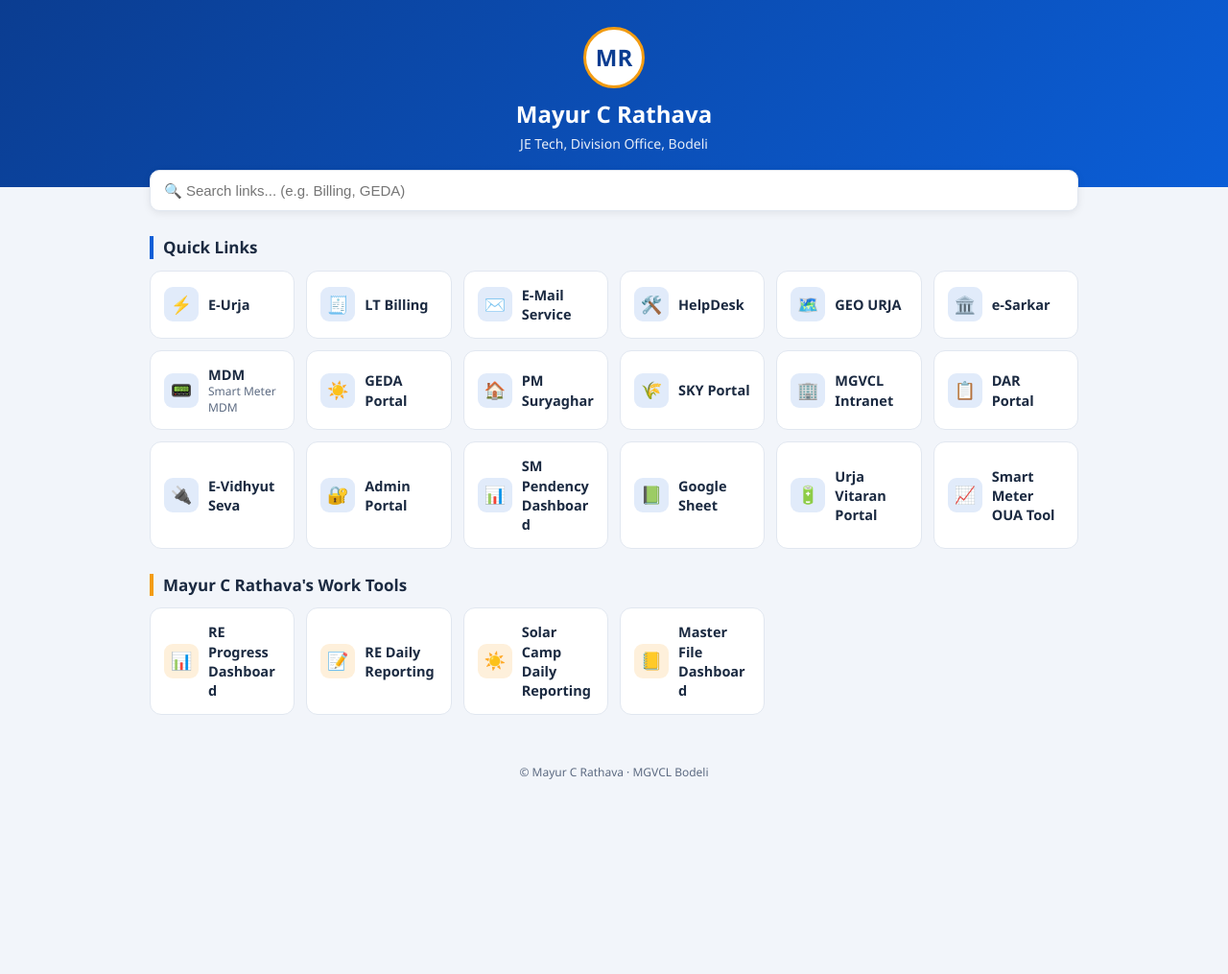
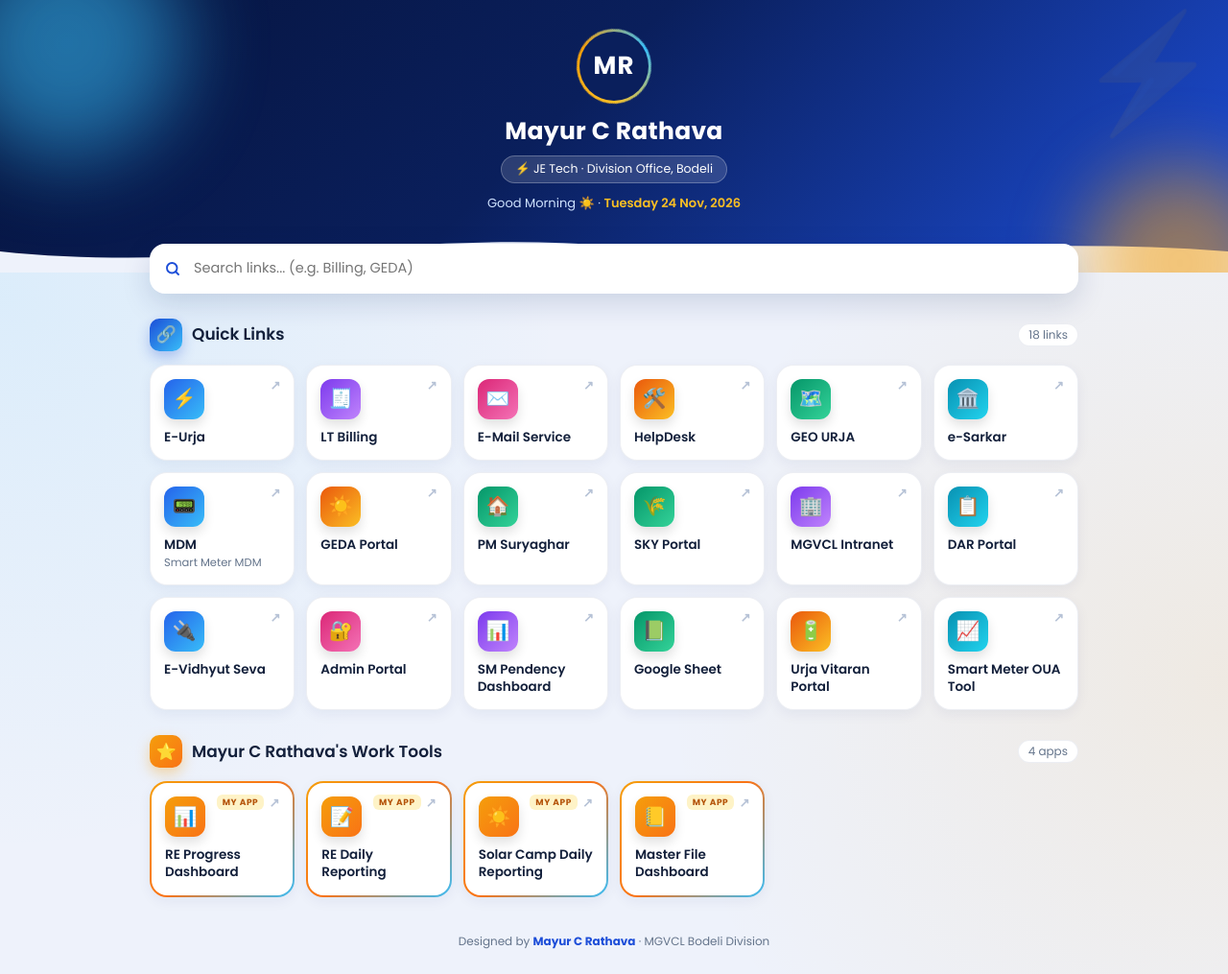
Before and after one commit to mayur007rathwa-lgtm/All-link, a plain HTML site: page index.html in a window 1280 px wide. Shown: the whole page at 96% size. Before the commit the page ends 833 px from the top, so only its background shows below. Drawn offline with Linux system fonts and the light colour scheme.

Commit message:
Redesign page with a more attractive look
Co-Authored-By: Claude Opus 5.5 <noreply@anthropic.com>
Claude-Session: https://claude.ai/code/session_011tF2MY4FyVkvXHuzd6R6X6

```diff
--- a/index.html
+++ b/index.html
@@ -1,88 +1,175 @@
 <!DOCTYPE html>
-<html lang="gu">
+<html lang="en">
 <head>
 <meta charset="UTF-8">
 <meta name="viewport" content="width=device-width, initial-scale=1.0">
+<meta name="theme-color" content="#0a1f5c">
 <title>Mayur C Rathava | Quick Links</title>
+<link rel="preconnect" href="https://fonts.googleapis.com">
+<link href="https://fonts.googleapis.com/css2?family=Poppins:wght@400;500;600;700&display=swap" rel="stylesheet">
 <style>
-  :root{--bg:#f2f5fa;--card:#fff;--text:#1b2a41;--muted:#5d6b82;--brand:#0b5ed7;--brand2:#f39c12;--border:#e1e7f0}
-  @media (prefers-color-scheme:dark){:root{--bg:#0f1622;--card:#182233;--text:#e8eef7;--muted:#9fb0c8;--border:#26344b}}
+  :root{
+    --bg:#eef2fb;--card:#ffffff;--text:#13203b;--muted:#64748b;--border:rgba(15,40,100,.08);
+    --navy:#0a1f5c;--blue:#1d4ed8;--sky:#38bdf8;--gold:#f59e0b;--gold2:#fbbf24;
+  }
   *{box-sizing:border-box;margin:0;padding:0}
   html,body{width:100%;max-width:100%;overflow-x:hidden;-webkit-text-size-adjust:100%;text-size-adjust:100%}
-  body{font-family:"Segoe UI",Roboto,"Noto Sans Gujarati",Arial,sans-serif;background:var(--bg);color:var(--text);line-height:1.4}
-  header{width:100%;background:linear-gradient(135deg,#0b3d91,#0b5ed7);color:#fff;padding:28px 16px 36px;text-align:center}
-  .logo{width:64px;height:64px;border-radius:50%;background:#fff;color:#0b3d91;font-weight:800;font-size:24px;display:flex;align-items:center;justify-content:center;margin:0 auto 10px;border:3px solid var(--brand2)}
-  header h1{font-size:24px;color:#fff}
-  header p{color:#fff}
-  header p{opacity:.9;font-size:14px;margin-top:4px}
-  .wrap{max-width:1000px;margin:-18px auto 0;padding:0 16px 32px}
-  .search{display:block;width:100%;max-width:100%;min-width:0;padding:12px 14px;border-radius:10px;border:1px solid var(--border);background:var(--card);color:var(--text);font-size:15px;box-shadow:0 2px 8px rgba(0,0,0,.08)}
+  body{font-family:"Poppins","Segoe UI",Roboto,Arial,sans-serif;background:var(--bg);color:var(--text);line-height:1.35;
+    background-image:radial-gradient(circle at 0% 30%,rgba(56,189,248,.10),transparent 40%),radial-gradient(circle at 100% 70%,rgba(245,158,11,.10),transparent 40%)}
+
+  /* ---------- HEADER ---------- */
+  header{position:relative;width:100%;overflow:hidden;color:#fff;text-align:center;padding:30px 16px 64px;
+    background:linear-gradient(135deg,#06143d 0%,#0a1f5c 45%,#1d4ed8 100%)}
+  header::before,header::after{content:"";position:absolute;border-radius:50%;filter:blur(40px);opacity:.55;animation:float 9s ease-in-out infinite}
+  header::before{width:220px;height:220px;background:#38bdf8;top:-80px;left:-60px}
+  header::after{width:200px;height:200px;background:#f59e0b;bottom:-90px;right:-50px;animation-delay:-4s}
+  @keyframes float{50%{transform:translate(20px,15px) scale(1.1)}}
+  .hwrap{position:relative;z-index:1}
+  .bolt{position:absolute;font-size:120px;opacity:.06;right:8px;top:-6px;z-index:0;pointer-events:none}
+  .logo{width:78px;height:78px;margin:0 auto 12px;border-radius:50%;padding:3px;
+    background:conic-gradient(from 0deg,var(--gold),var(--sky),var(--gold2),var(--gold));animation:spin 6s linear infinite}
+  .logo span{display:flex;width:100%;height:100%;border-radius:50%;align-items:center;justify-content:center;
+    background:#0a1f5c;font-weight:700;font-size:26px;letter-spacing:1px;animation:spin 6s linear infinite reverse}
+  @keyframes spin{to{transform:rotate(360deg)}}
+  header h1{font-size:25px;font-weight:700;color:#fff;letter-spacing:.3px}
+  .role{display:inline-block;margin-top:8px;padding:5px 14px;border-radius:30px;font-size:12.5px;color:#fff;
+    background:rgba(255,255,255,.14);border:1px solid rgba(255,255,255,.25);backdrop-filter:blur(6px)}
+  .greet{margin-top:12px;font-size:13px;color:#cfe3ff}
+  .greet b{color:var(--gold2);font-weight:600}
+  .wave{position:absolute;bottom:-1px;left:0;width:100%;height:46px;display:block}
+
+  /* ---------- BODY ---------- */
+  .wrap{max-width:1000px;margin:-30px auto 0;padding:0 16px 28px;position:relative;z-index:2}
+  .searchbox{position:relative}
+  .searchbox svg{position:absolute;left:15px;top:50%;transform:translateY(-50%);width:18px;height:18px;stroke:var(--blue)}
+  .search{display:block;width:100%;max-width:100%;min-width:0;padding:14px 14px 14px 44px;border-radius:16px;border:2px solid transparent;
+    background:var(--card);color:var(--text);font:inherit;font-size:14.5px;outline:none;box-shadow:0 10px 30px rgba(10,31,92,.15);transition:.2s}
+  .search:focus{border-color:var(--sky)}
+
   section{margin-top:26px}
-  h2{font-size:17px;margin-bottom:12px;padding-left:10px;border-left:4px solid var(--brand)}
-  h2.mine{border-color:var(--brand2)}
+  .sec-title{display:flex;align-items:center;gap:10px;margin-bottom:14px}
+  .sec-title .dot{width:34px;height:34px;border-radius:10px;display:flex;align-items:center;justify-content:center;font-size:17px;
+    background:linear-gradient(135deg,var(--blue),var(--sky));box-shadow:0 6px 14px rgba(29,78,216,.3)}
+  .sec-title h2{font-size:17px;font-weight:600}
+  .sec-title .count{margin-left:auto;white-space:nowrap;flex-shrink:0;font-size:12px;color:var(--muted);background:var(--card);padding:3px 10px;border-radius:20px;border:1px solid var(--border)}
+  .mine .sec-title .dot{background:linear-gradient(135deg,var(--gold),#f97316);box-shadow:0 6px 14px rgba(245,158,11,.35)}
+
   .grid{display:grid;grid-template-columns:repeat(auto-fill,minmax(min(100%,150px),1fr));gap:12px}
-  a.card{min-width:0;overflow-wrap:anywhere;display:flex;align-items:center;gap:10px;padding:14px;background:var(--card);border:1px solid var(--border);border-radius:12px;text-decoration:none;color:var(--text);font-weight:600;font-size:14.5px;transition:.15s}
-  a.card:hover{transform:translateY(-2px);border-color:var(--brand);box-shadow:0 4px 14px rgba(11,94,215,.15)}
-  a.card .ic{flex:0 0 36px;height:36px;border-radius:9px;background:rgba(11,94,215,.12);color:var(--brand);display:flex;align-items:center;justify-content:center;font-size:18px}
-  .mine-grid a.card .ic{background:rgba(243,156,18,.15);color:var(--brand2)}
-  a.card small{display:block;font-weight:400;color:var(--muted);font-size:12px}
-  footer{text-align:center;color:var(--muted);font-size:12px;padding:20px 16px}
+  a.card{position:relative;min-width:0;overflow-wrap:anywhere;display:flex;flex-direction:column;align-items:flex-start;gap:10px;
+    padding:14px;background:var(--card);border:1px solid var(--border);border-radius:18px;text-decoration:none;color:var(--text);
+    font-weight:600;font-size:13.5px;box-shadow:0 4px 14px rgba(15,40,100,.06);transition:transform .2s,box-shadow .2s;
+    opacity:0;animation:pop .45s ease forwards}
+  a.card:hover,a.card:active{transform:translateY(-4px);box-shadow:0 12px 24px rgba(15,40,100,.14)}
+  a.card::after{content:"↗";position:absolute;top:12px;right:14px;font-size:13px;color:#b6c2d6}
+  @keyframes pop{from{opacity:0;transform:translateY(14px)}to{opacity:1;transform:none}}
+  .ic{width:42px;height:42px;border-radius:12px;display:flex;align-items:center;justify-content:center;font-size:20px;color:#fff;
+    box-shadow:0 6px 12px rgba(0,0,0,.12)}
+  a.card small{display:block;font-weight:400;color:var(--muted);font-size:11.5px;margin-top:2px}
+  /* colourful icon tiles */
+  .g1{background:linear-gradient(135deg,#2563eb,#38bdf8)} .g2{background:linear-gradient(135deg,#7c3aed,#c084fc)}
+  .g3{background:linear-gradient(135deg,#059669,#34d399)} .g4{background:linear-gradient(135deg,#ea580c,#fbbf24)}
+  .g5{background:linear-gradient(135deg,#db2777,#f472b6)} .g6{background:linear-gradient(135deg,#0891b2,#22d3ee)}
+
+  /* own tools: premium gold look */
+  .mine a.card{background:linear-gradient(var(--card),var(--card)) padding-box,linear-gradient(135deg,var(--gold),#f97316,var(--sky)) border-box;
+    border:2px solid transparent}
+  .mine a.card::before{content:"MY APP";position:absolute;top:12px;right:30px;font-size:9px;font-weight:700;letter-spacing:.6px;
+    color:#b45309;background:#fef3c7;padding:2px 6px;border-radius:6px}
+  .mine .ic{background:linear-gradient(135deg,var(--gold),#f97316)}
+
+  .empty{display:none;text-align:center;color:var(--muted);padding:20px;font-size:14px}
+  footer{text-align:center;color:var(--muted);font-size:12px;padding:10px 16px 26px}
+  footer b{color:var(--blue)}
+
+  @media (prefers-color-scheme:dark){
+    :root{--bg:#0b1222;--card:#141e33;--text:#e7eefc;--muted:#94a3b8;--border:rgba(255,255,255,.07)}
+    a.card::after{color:#475569}
+    .mine a.card::before{background:#422006;color:#fbbf24}
+  }
+  @media (prefers-reduced-motion:reduce){*{animation:none!important;opacity:1!important}}
 </style>
 </head>
 <body>
 <header>
-  <div class="logo">MR</div>
-  <h1>Mayur C Rathava</h1>
-  <p>JE Tech, Division Office, Bodeli</p>
+  <div class="bolt">⚡</div>
+  <div class="hwrap">
+    <div class="logo"><span>MR</span></div>
+    <h1>Mayur C Rathava</h1>
+    <div class="role">⚡ JE Tech · Division Office, Bodeli</div>
+    <p class="greet" id="greet">Welcome</p>
+  </div>
+  <svg class="wave" viewBox="0 0 1440 80" preserveAspectRatio="none"><path fill="#eef2fb" id="wavepath" d="M0,40 C240,80 480,0 720,30 C960,60 1200,10 1440,40 L1440,80 L0,80 Z"/></svg>
 </header>
 
 <div class="wrap">
-  <input class="search" id="q" type="search" placeholder="🔍 Search links... (e.g. Billing, GEDA)">
+  <div class="searchbox">
+    <svg viewBox="0 0 24 24" fill="none" stroke-width="2.5" stroke-linecap="round"><circle cx="11" cy="11" r="7"/><path d="M20 20l-4-4"/></svg>
+    <input class="search" id="q" type="search" placeholder="Search links... (e.g. Billing, GEDA)">
+  </div>
 
-  <!-- ===== SECTION 1 : COMMON QUICK LINKS (same as reference page) ===== -->
+  <!-- ===== SECTION 1 : COMMON QUICK LINKS ===== -->
   <section>
-    <h2>Quick Links</h2>
+    <div class="sec-title"><span class="dot">🔗</span><h2>Quick Links</h2><span class="count">18 links</span></div>
     <div class="grid">
-      <a class="card" href="http://otpauthmg.guvnl.in:8240/register/login.php" target="_blank" rel="noopener"><span class="ic">⚡</span>E-Urja</a>
-      <a class="card" href="http://mgbill.eurja.co.in:8010/ltbill/" target="_blank" rel="noopener"><span class="ic">🧾</span>LT Billing</a>
-      <a class="card" href="https://mail.guvnl.com/static/login/" target="_blank" rel="noopener"><span class="ic">✉️</span>E-Mail Service</a>
-      <a class="card" href="https://helpdesk.guvnl.in/" target="_blank" rel="noopener"><span class="ic">🛠️</span>HelpDesk</a>
-      <a class="card" href="https://discom.geourja.com/auth/login" target="_blank" rel="noopener"><span class="ic">🗺️</span>GEO URJA</a>
-      <a class="card" href="https://esarkar.gujarat.gov.in/login.jsp" target="_blank" rel="noopener"><span class="ic">🏛️</span>e-Sarkar</a>
-      <a class="card" href="https://mdm.mgvclinfra.in/ouaf/loginPage.jsp" target="_blank" rel="noopener"><span class="ic">📟</span><span>MDM<small>Smart Meter MDM</small></span></a>
-      <a class="card" href="https://srtgeda.gujarat.gov.in/" target="_blank" rel="noopener"><span class="ic">☀️</span>GEDA Portal</a>
-      <a class="card" href="https://pmsuryaghar.gov.in/#/" target="_blank" rel="noopener"><span class="ic">🏠</span>PM Suryaghar</a>
-      <a class="card" href="https://sky.guvnl.in/login.html" target="_blank" rel="noopener"><span class="ic">🌾</span>SKY Portal</a>
-      <a class="card" href="http://10.0.0.72/new/pages/home.php" target="_blank" rel="noopener"><span class="ic">🏢</span>MGVCL Intranet</a>
-      <a class="card" href="http://10.0.0.72/dar_login.php" target="_blank" rel="noopener"><span class="ic">📋</span>DAR Portal</a>
-      <a class="card" href="https://portal.guvnl.in/login.php?err=202" target="_blank" rel="noopener"><span class="ic">🔌</span>E-Vidhyut Seva</a>
-      <a class="card" href="https://portal.guvnl.in/admin/site/login.php" target="_blank" rel="noopener"><span class="ic">🔐</span>Admin Portal</a>
-      <a class="card" href="https://lookerstudio.google.com/u/0/reporting/879d36c5-d365-4efc-982d-03ba60216255/page/p_6pcmhyviyd" target="_blank" rel="noopener"><span class="ic">📊</span>SM Pendency Dashboard</a>
-      <a class="card" href="https://docs.google.com/spreadsheets/u/0/" target="_blank" rel="noopener"><span class="ic">📗</span>Google Sheet</a>
-      <a class="card" href="https://mgvcl.co.in:8085/SMTDS/Login.php" target="_blank" rel="noopener"><span class="ic">🔋</span>Urja Vitaran Portal</a>
-      <a class="card" href="https://analytics.mgvclinfra.in/analytics" target="_blank" rel="noopener"><span class="ic">📈</span>Smart Meter OUA Tool</a>
+      <a class="card" href="http://otpauthmg.guvnl.in:8240/register/login.php" target="_blank" rel="noopener"><span class="ic g1">⚡</span>E-Urja</a>
+      <a class="card" href="http://mgbill.eurja.co.in:8010/ltbill/" target="_blank" rel="noopener"><span class="ic g2">🧾</span>LT Billing</a>
+      <a class="card" href="https://mail.guvnl.com/static/login/" target="_blank" rel="noopener"><span class="ic g5">✉️</span>E-Mail Service</a>
+      <a class="card" href="https://helpdesk.guvnl.in/" target="_blank" rel="noopener"><span class="ic g4">🛠️</span>HelpDesk</a>
+      <a class="card" href="https://discom.geourja.com/auth/login" target="_blank" rel="noopener"><span class="ic g3">🗺️</span>GEO URJA</a>
+      <a class="card" href="https://esarkar.gujarat.gov.in/login.jsp" target="_blank" rel="noopener"><span class="ic g6">🏛️</span>e-Sarkar</a>
+      <a class="card" href="https://mdm.mgvclinfra.in/ouaf/loginPage.jsp" target="_blank" rel="noopener"><span class="ic g1">📟</span><span>MDM<small>Smart Meter MDM</small></span></a>
+      <a class="card" href="https://srtgeda.gujarat.gov.in/" target="_blank" rel="noopener"><span class="ic g4">☀️</span>GEDA Portal</a>
+      <a class="card" href="https://pmsuryaghar.gov.in/#/" target="_blank" rel="noopener"><span class="ic g3">🏠</span>PM Suryaghar</a>
+      <a class="card" href="https://sky.guvnl.in/login.html" target="_blank" rel="noopener"><span class="ic g3">🌾</span>SKY Portal</a>
+      <a class="card" href="http://10.0.0.72/new/pages/home.php" target="_blank" rel="noopener"><span class="ic g2">🏢</span>MGVCL Intranet</a>
+      <a class="card" href="http://10.0.0.72/dar_login.php" target="_blank" rel="noopener"><span class="ic g6">📋</span>DAR Portal</a>
+      <a class="card" href="https://portal.guvnl.in/login.php?err=202" target="_blank" rel="noopener"><span class="ic g1">🔌</span>E-Vidhyut Seva</a>
+      <a class="card" href="https://portal.guvnl.in/admin/site/login.php" target="_blank" rel="noopener"><span class="ic g5">🔐</span>Admin Portal</a>
+      <a class="card" href="https://lookerstudio.google.com/u/0/reporting/879d36c5-d365-4efc-982d-03ba60216255/page/p_6pcmhyviyd" target="_blank" rel="noopener"><span class="ic g2">📊</span>SM Pendency Dashboard</a>
+      <a class="card" href="https://docs.google.com/spreadsheets/u/0/" target="_blank" rel="noopener"><span class="ic g3">📗</span>Google Sheet</a>
+      <a class="card" href="https://mgvcl.co.in:8085/SMTDS/Login.php" target="_blank" rel="noopener"><span class="ic g4">🔋</span>Urja Vitaran Portal</a>
+      <a class="card" href="https://analytics.mgvclinfra.in/analytics" target="_blank" rel="noopener"><span class="ic g6">📈</span>Smart Meter OUA Tool</a>
     </div>
   </section>
 
   <!-- ===== SECTION 2 : MAYUR'S OWN LINKS / APPS =====
-       નવી link ઉમેરવા નીચેની એક <a ...> line copy કરી, નામ અને URL બદલો. -->
-  <section>
-    <h2 class="mine">Mayur C Rathava's Work Tools</h2>
-    <div class="grid mine-grid">
+       To add a new app: copy one <a ...> line below and change the name and URL. -->
+  <section class="mine">
+    <div class="sec-title"><span class="dot">⭐</span><h2>Mayur C Rathava's Work Tools</h2><span class="count">4 apps</span></div>
+    <div class="grid">
       <a class="card" href="https://re-app.floot.app/login" target="_blank" rel="noopener"><span class="ic">📊</span>RE Progress Dashboard</a>
       <a class="card" href="https://bodeli-division-report.floot.app" target="_blank" rel="noopener"><span class="ic">📝</span>RE Daily Reporting</a>
       <a class="card" href="https://mayur007rathwa-lgtm.github.io/solar-camp/" target="_blank" rel="noopener"><span class="ic">☀️</span>Solar Camp Daily Reporting</a>
       <a class="card" href="https://mayur007rathwa-lgtm.github.io/bodeli-ledger-dashboard/" target="_blank" rel="noopener"><span class="ic">📒</span>Master File Dashboard</a>
     </div>
   </section>
+
+  <p class="empty" id="empty">No link found. Try another word.</p>
 </div>
 
-<footer>© Mayur C Rathava · MGVCL Bodeli</footer>
+<footer>Designed by <b>Mayur C Rathava</b> · MGVCL Bodeli Division</footer>
 
 <script>
+  // staggered entry animation
+  document.querySelectorAll('a.card').forEach(function(c,i){c.style.animationDelay=(i*0.035)+'s';});
+  // greeting + date
+  (function(){
+    var d=new Date(),h=d.getHours();
+    var g=h<12?'Good Morning':h<17?'Good Afternoon':'Good Evening';
+    var dt=d.toLocaleDateString('en-IN',{weekday:'long',day:'2-digit',month:'short',year:'numeric'});
+    document.getElementById('greet').innerHTML=g+' ☀️ · <b>'+dt+'</b>';
+  })();
+  // wave colour follows theme
+  if(window.matchMedia&&matchMedia('(prefers-color-scheme:dark)').matches){document.getElementById('wavepath').setAttribute('fill','#0b1222');}
+  // search
   document.getElementById('q').addEventListener('input',function(){
-    var t=this.value.toLowerCase();
-    document.querySelectorAll('a.card').forEach(function(c){c.style.display=c.textContent.toLowerCase().indexOf(t)>-1?'':'none';});
+    var t=this.value.toLowerCase().trim(),shown=0;
+    document.querySelectorAll('section').forEach(function(sec){
+      var n=0;
+      sec.querySelectorAll('a.card').forEach(function(c){var ok=c.textContent.toLowerCase().indexOf(t)>-1;c.style.display=ok?'':'none';if(ok)n++;});
+      sec.style.display=n?'':'none';shown+=n;
+    });
+    document.getElementById('empty').style.display=shown?'none':'block';
   });
 </script>
 </body>
```
